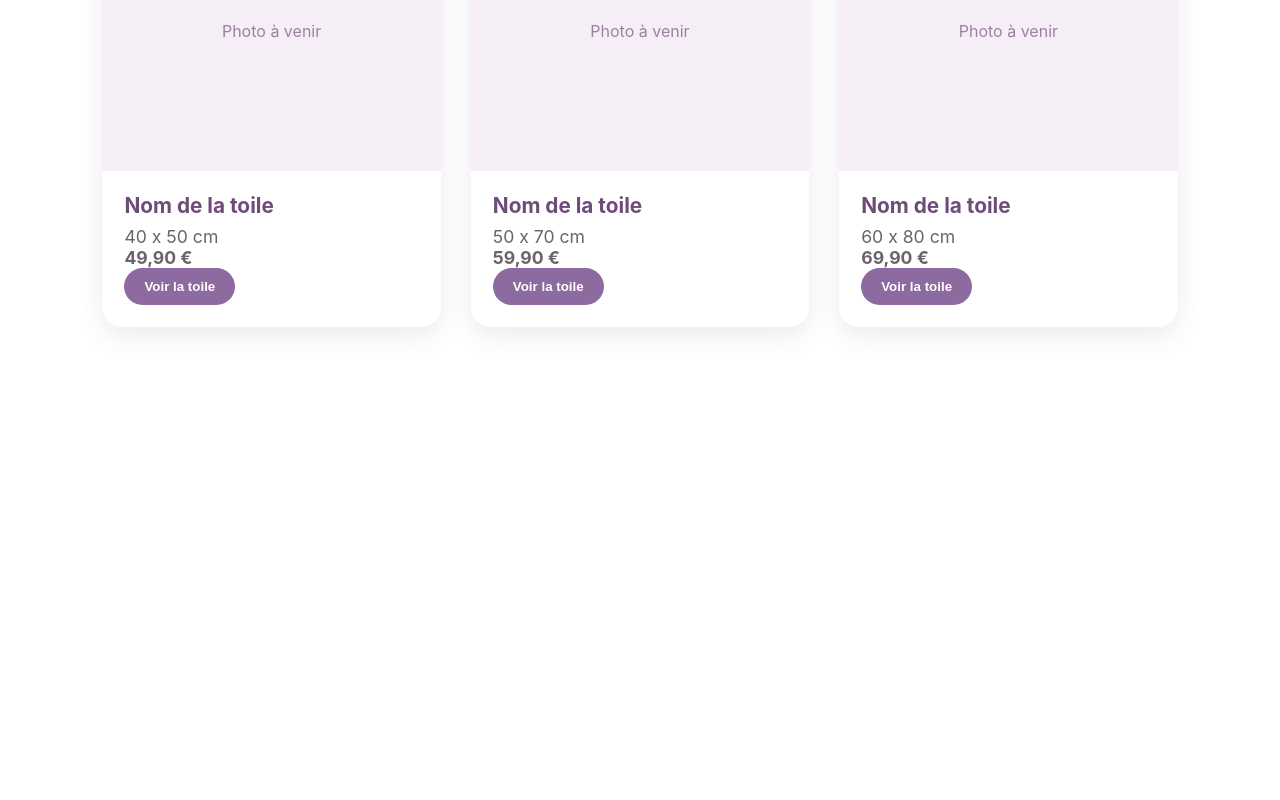
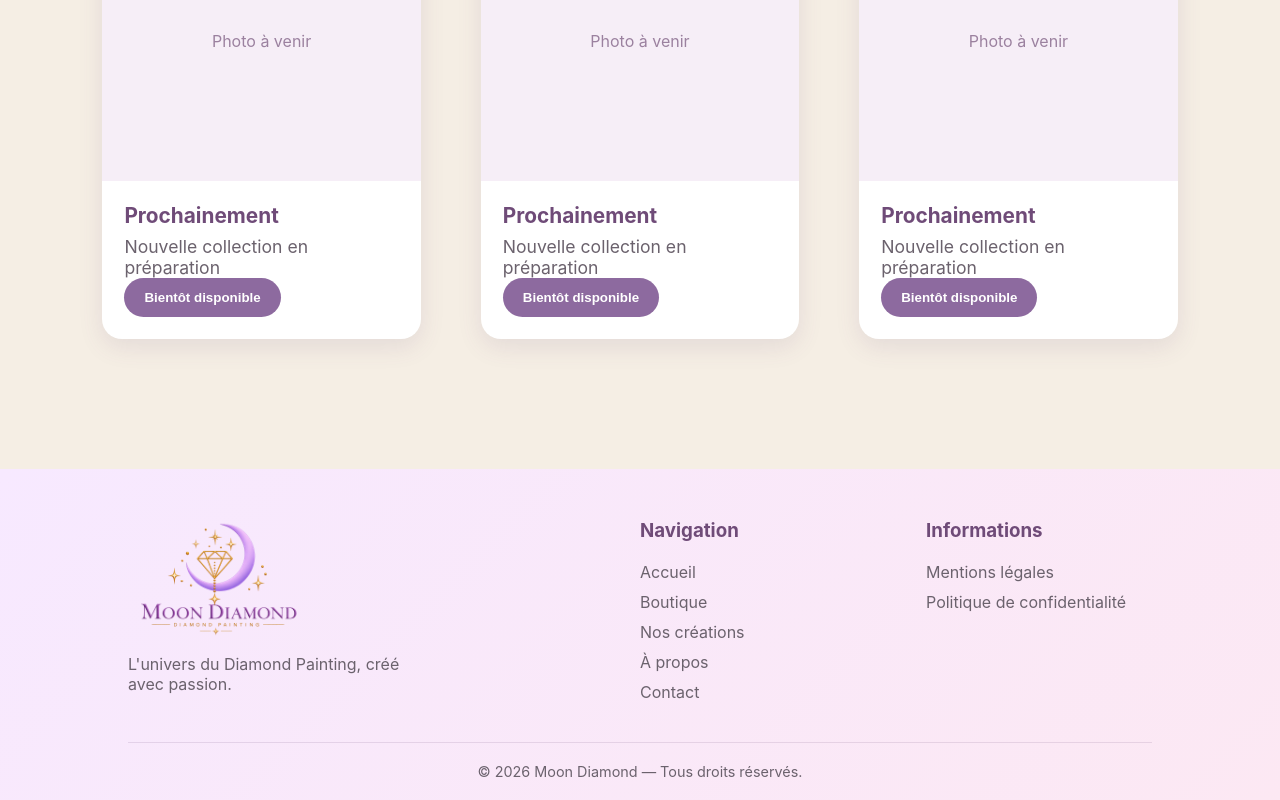
Before and after one commit to KayaNC988/Moon-Diamond, a React (Vite) app in the folder frontend/: page / in a window 1280 px wide. Shown: the part 1050-1850 px from the top of the page. Before the commit the page ends 1447 px from the top, so only its background shows below. Built offline with nearby package versions, Linux system fonts and the light colour scheme.

Commit message:
Ajout du footer et amélioration de la mise en page

```diff
--- a/frontend/src/App.css
+++ b/frontend/src/App.css
@@ -146,7 +146,8 @@
   min-height: 520px;
   display: flex;
   align-items: center;
-  gap: 60px;
+  justify-content: center;
+  gap: 250px;
   padding: 60px 8%;
   background: linear-gradient(
     135deg,
@@ -200,7 +201,7 @@
 .products-section {
   padding: 70px 8%;
   text-align: center;
-  background-color: #ffffff;
+ background-color: #f5eee4
 }
 
 .products-section h2 {
@@ -218,9 +219,9 @@
 .products-grid {
   display: grid;
   grid-template-columns: repeat(3, 1fr);
-  gap: 30px;
+  gap: 60px;
   max-width: 1200px;
-  margin: 50px auto 0;
+  margin: 60px auto 0;
 }
 
 .product-card {
@@ -256,27 +257,75 @@
   font-size: 1.3rem;
 }
 
-.product-size {
-  margin: 0 0 8px;
-  color: #8a8189;
-  font-size: 0.95rem;
-}
-
-.product-price {
-  margin: 0 0 18px;
-  color: #6f4b78;
-  font-size: 1.2rem;
-  font-weight: 700;
-}
-
 .product-button {
-  padding: 11px 20px;
+  padding: 12px 20px;
   border: none;
   border-radius: 25px;
   background: #8d6a9f;
   color: #ffffff;
   font-weight: 600;
   cursor: pointer;
+}
+
+.footer {
+  margin-top: 60px;
+  padding: 50px 10% 20px;
+
+  background: linear-gradient(
+    135deg,
+    #f7e9ff,
+    #fce8f3
+  );
+  color: #6b626d;
+}
+
+.footer-content {
+  max-width: 1200px;
+  margin: 0 auto;
+  display: grid;
+  grid-template-columns: 2fr 1fr 1fr;
+  gap: 60px;
+}
+
+.footer-logo {
+  width: 180px;
+  height: auto;
+  display: block;
+  margin-bottom: 15px;
+}
+
+.footer-brand p {
+  margin: 0;
+  max-width: 300px;
+}
+
+.footer-links {
+  display: flex;
+  flex-direction: column;
+  gap: 10px;
+}
+
+.footer-links h3 {
+  margin: 0 0 10px;
+  color: #6f4b78;
+}
+
+.footer-links a {
+  color: #6b626d;
+  text-decoration: none;
+}
+
+.footer-links a:hover {
+  color: #8d6a9f;
+}
+
+.footer-bottom {
+  max-width: 1200px;
+  margin: 40px auto 0;
+  padding-top: 20px;
+  border-top: 1px solid rgba(111, 75, 120, 0.15);
+  text-align: center;
+  font-size: 0.9rem;
 }
 
 @media (max-width: 900px) {
@@ -350,4 +399,38 @@
     height: 280px;
     max-width: none;
   }
+
+  .hero-image img {
+  width: 100%;
+  height: 280px;
+  max-width: none;
 }
+
+.footer {
+  padding: 40px 20px 20px;
+}
+
+.footer-content {
+  grid-template-columns: 1fr;
+  text-align: center;
+  gap: 35px;
+}
+
+.footer-logo {
+  margin: 0 auto 15px;
+}
+
+.footer-brand p {
+  margin: 0 auto;
+}
+
+.footer-links {
+  align-items: center;
+}
+
+.footer-bottom {
+  margin-top: 30px;
+}
+
+
+}
--- a/frontend/src/App.jsx
+++ b/frontend/src/App.jsx
@@ -86,11 +86,11 @@ function App() {
             </div>
 
             <div className='product-info'>
-              <h3>Nom de la toile</h3>
-              <p className='product-size'>40 x 50 cm</p>
-              <p className='product-price'>49,90 €</p>
+              <h3>Prochainement</h3>
+              <p className='product-size'>Nouvelle collection en préparation</p>
 
-              <button className='product-button'>Voir la toile</button>
+
+              <button className='product-button' disabled>Bientôt disponible</button>
             </div>
           </article>
 
@@ -100,11 +100,11 @@ function App() {
             </div>
 
             <div className='product-info'>
-              <h3>Nom de la toile</h3>
-              <p className='product-size'>50 x 70 cm</p>
-              <p className='product-price'>59,90 €</p>
+              <h3>Prochainement</h3>
+              <p className='product-size'>Nouvelle collection en préparation</p>
 
-              <button className='product-button'>Voir la toile</button>
+
+              <button className='product-button' disabled>Bientôt disponible</button>
             </div>
           </article>
 
@@ -114,11 +114,11 @@ function App() {
             </div>
 
             <div className='product-info'>
-              <h3>Nom de la toile</h3>
-              <p className='product-size'>60 x 80 cm</p>
-              <p className='product-price'>69,90 €</p>
+              <h3>Prochainement</h3>
+              <p className='product-size'>Nouvelle collection en préparation</p>
 
-              <button className='product-button'>Voir la toile</button>
+
+              <button className='product-button' disabled>Bientôt disponible</button>
             </div>
           </article>
 
@@ -126,6 +126,41 @@ function App() {
       </section>
 
     </main>
+    <footer className="footer">
+  <div className="footer-content">
+
+    <div className="footer-brand">
+      <img
+        src="/images/logo_Moon-Diamond.png"
+        alt="Logo Moon Diamond"
+        className="footer-logo"
+      />
+      <p>L'univers du Diamond Painting, créé avec passion.</p>
+    </div>
+
+    <div className="footer-links">
+      <h3>Navigation</h3>
+      <a href="#">Accueil</a>
+      <a href="#">Boutique</a>
+      <a href="#">Nos créations</a>
+      <a href="#">À propos</a>
+      <a href="#">Contact</a>
+    </div>
+
+    <div className="footer-links">
+      <h3>Informations</h3>
+      <a href="#">Mentions légales</a>
+      <a href="#">Politique de confidentialité</a>
+    </div>
+
+  </div>
+
+  <div className="footer-bottom">
+    <p>© 2026 Moon Diamond — Tous droits réservés.</p>
+  </div>
+</footer>
+
+
     </>
   )
   }
--- a/frontend/src/index.css
+++ b/frontend/src/index.css
@@ -8,7 +8,7 @@ body {
   min-width: 320px;
   min-height: 120vh;
   font-family: 'Inter', sans-serif;
-  background-color: #ffffff;
+  background-color: #f5eee4;
   color: #2d2340;
 }
 
```
